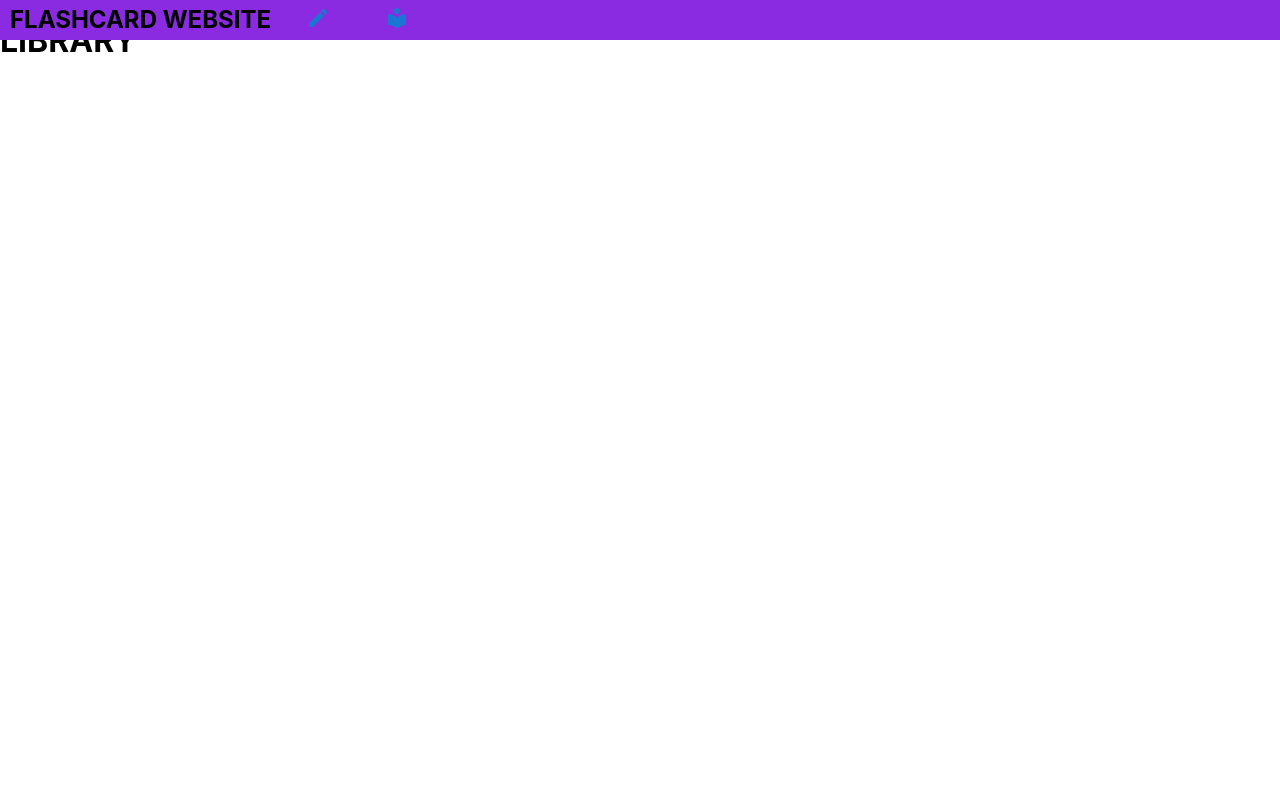
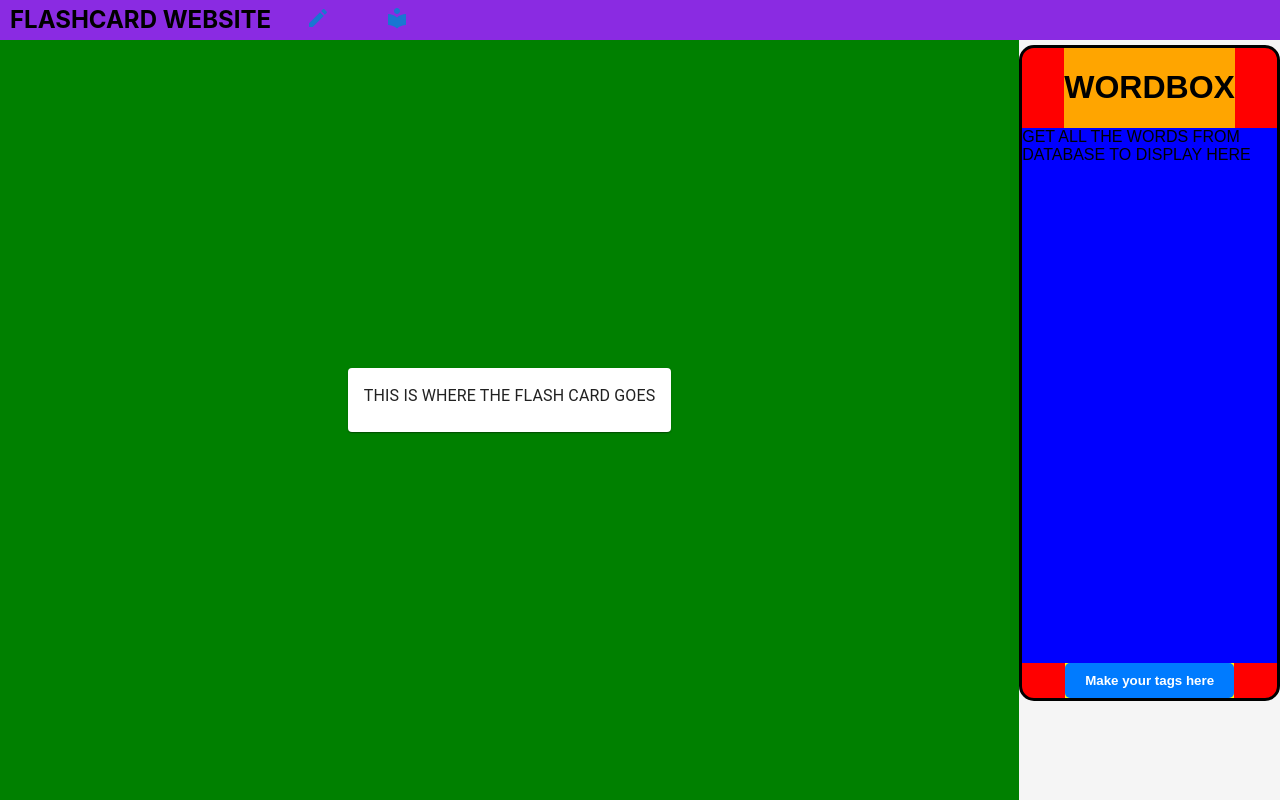
Before and after one commit to yale-cpsc-419-fa23/project-project-group-21, a React (Create React App) app in the folder react-flask-app/: page /library in a window 1280 px wide. Built offline with nearby package versions, Linux system fonts and the light colour scheme.

Commit message:
Library Page
Library Page skeleton is all set up.

```diff
--- a/react-flask-app/src/pages/library.js
+++ b/react-flask-app/src/pages/library.js
@@ -1,11 +1,31 @@
+import "../styles/library.css"
+
 import Header from "../components/header";
+import Wordbox from "../components/wordbox";
+
+import { Box, Card, CardContent, Typography } from "@mui/material";
 
 function Library() {
   return(
-    <div>
+
+    <Box className="content-container">
       <Header/>
-      <h1>LIBRARY</h1>
-    </div>
+
+      <Box className="main-container">
+        <Box className="flashcard-container">
+          <Card>
+            <CardContent>
+              <Typography>
+                THIS IS WHERE THE FLASH CARD GOES
+              </Typography>
+            </CardContent>
+          </Card>
+        </Box>
+
+        <Wordbox/>
+
+      </Box>
+    </Box>
   )
 }
 
--- /dev/null
+++ b/react-flask-app/src/styles/library.css
@@ -0,0 +1,17 @@
+.main-container {
+  display: flex;
+  flex-direction: row;
+  height: 100vh;
+  background-color: #f5f5f5;
+  font-family: Arial, sans-serif;
+}
+
+.flashcard-container {
+  display: flex;
+  flex-direction: column;
+  height: 100%;
+  flex: 4;
+  justify-content: center;
+  align-items: center;
+  background-color: green;
+}
```
Also changed, not shown: 1 other file (tests, documents, lock files or other folders).
